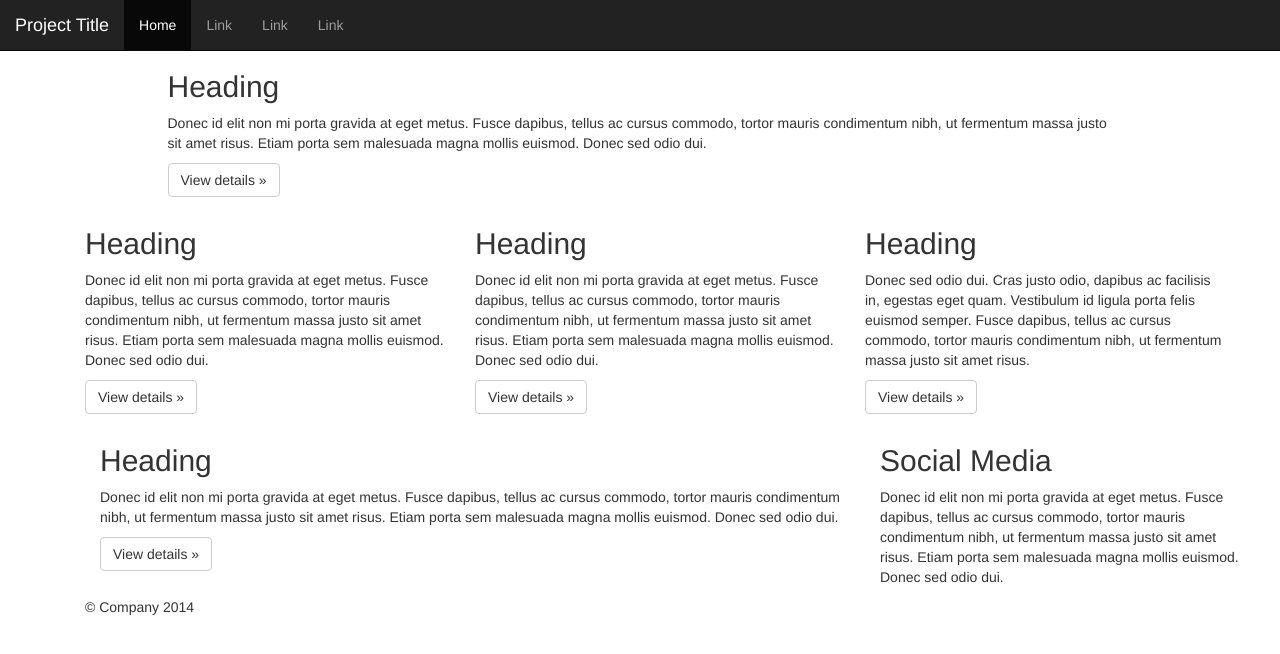
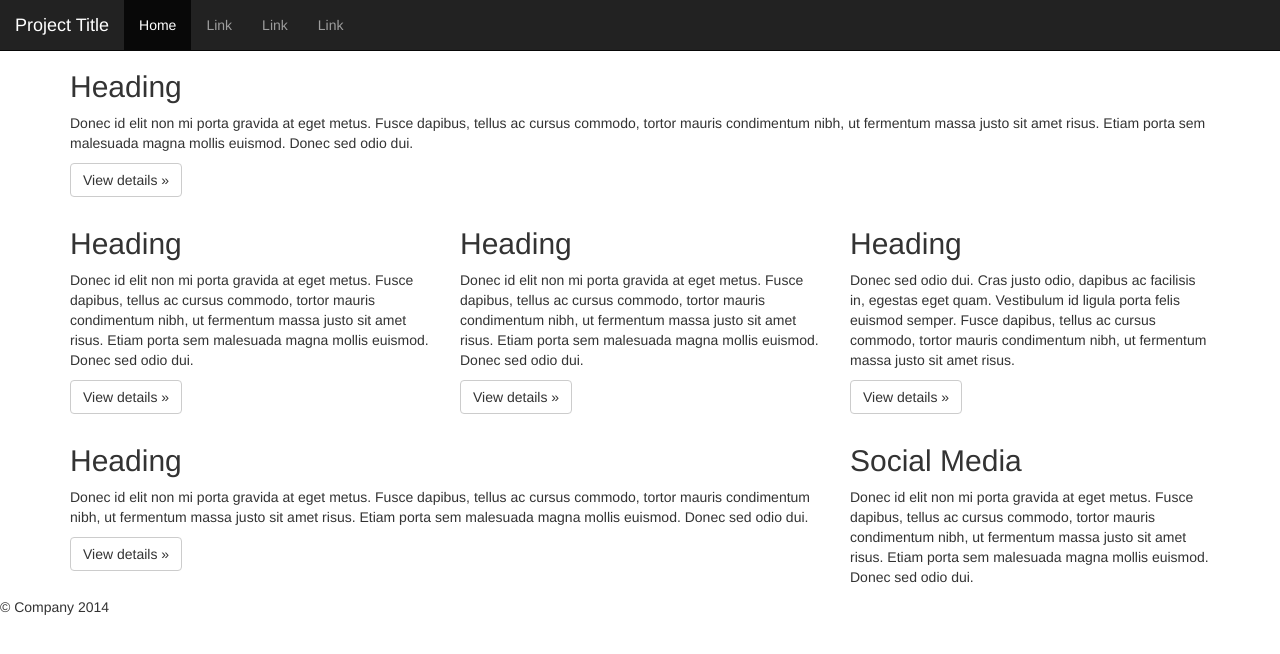
Before and after one commit to cindyroyal/bootstraptemplate2015, a plain HTML site: page starter.html in a window 1280 px wide. Drawn offline with nearby package versions, Linux system fonts and the light colour scheme; a script that the page names is missing.

Commit message:
fixed Starter html

```diff
--- a/starter.html
+++ b/starter.html
@@ -67,13 +67,14 @@
       <!-- Example row of columns -->
       <div class="row">
 
-        <div class="col-md-10 col-md-offset-1"">
+        <div class="col-md-12">
           <h2>Heading</h2>
           <p>Donec id elit non mi porta gravida at eget metus. Fusce dapibus, tellus ac cursus commodo, tortor mauris condimentum nibh, ut fermentum massa justo sit amet risus. Etiam porta sem malesuada magna mollis euismod. Donec sed odio dui. </p>
           <p><a class="btn btn-default" href="#" role="button">View details &raquo;</a></p>
        </div>
 
       </div>
+      </div> <!-- close container -->
 
 
 
@@ -98,6 +99,7 @@
           <p><a class="btn btn-default" href="#" role="button">View details &raquo;</a></p>
         </div>
       </div>
+      </div> <!-- close container -->
 
 
 
@@ -113,20 +115,19 @@
         <div class="col-md-4">
           <h2>Social Media</h2>
           <p>Donec id elit non mi porta gravida at eget metus. Fusce dapibus, tellus ac cursus commodo, tortor mauris condimentum nibh, ut fermentum massa justo sit amet risus. Etiam porta sem malesuada magna mollis euismod. Donec sed odio dui. </p>
-
-       </div>
+        </div>
 
       </div>
 
 
-    </div> <!-- /container -->
+    </div> <!-- container -->
 
     <footer>
         <p>&copy; Company 2014</p>
 
       </footer>
 
-     </div>
+     </div> <!-- close main -->
 
 
 
```
